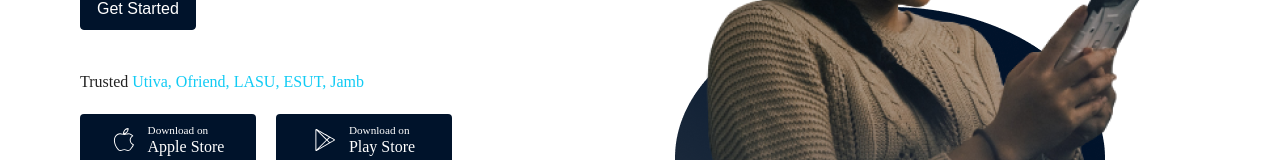
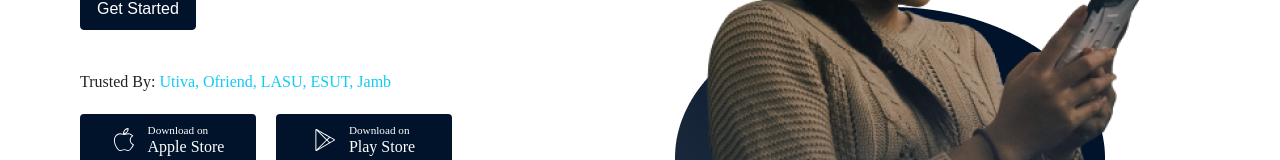
Before and after one commit to Adedero/ofriend-client, a Vue app: page / in a window 1280 px wide. Shown: the part 389-549 px from the top of the page. Built offline with nearby package versions, Linux system fonts and the light colour scheme; a web font is replaced by a local one.

Commit message:
edited the hero

```diff
--- a/src/components/home/HeroItem.vue
+++ b/src/components/home/HeroItem.vue
@@ -15,7 +15,7 @@ import Button from 'primevue/button';
       <Button @click="$router.push('/onboarding')" label="Get Started" class="btn mt-3" />
 
       <div class="mt-10">
-        <p>Trusted
+        <p>Trusted By:
           <span class="text-accent">
             <a href="#">Utiva,</a>
             <a href="#"> Ofriend,</a>
```
